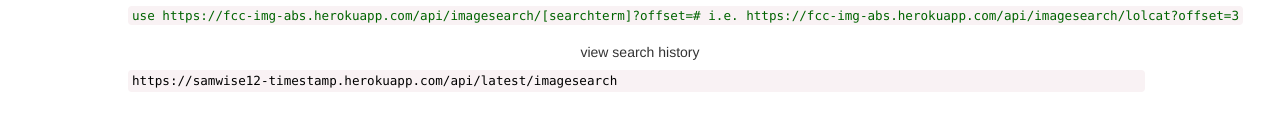
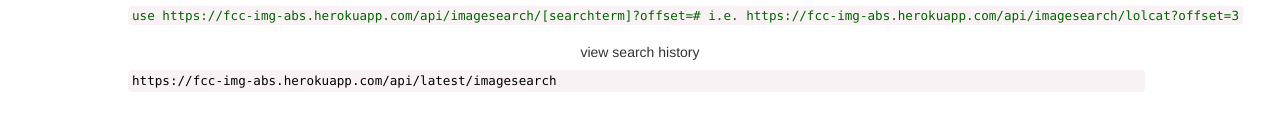
Before and after one commit to Samwise12/fcc-image-abstraction, a website: page views/look.html in a window 1280 px wide. Shown: the part 125-256 px from the top of the page. Drawn offline with nearby package versions, Linux system fonts and the light colour scheme.

Commit message:
css html

```diff
--- a/views/look.html
+++ b/views/look.html
@@ -14,7 +14,7 @@
 <h3>search for lolcat</h3>
 <code>use https://fcc-img-abs.herokuapp.com/api/imagesearch/[searchterm]?offset=# i.e. https://fcc-img-abs.herokuapp.com/api/imagesearch/lolcat?offset=3</code><br>
 <h3>view search history</h3>
-<code id="fixWidth">https://samwise12-timestamp.herokuapp.com/api/latest/imagesearch</code>
+<code id="fixWidth">https://fcc-img-abs.herokuapp.com/api/latest/imagesearch</code>
 
 </body>
 </html>
```
